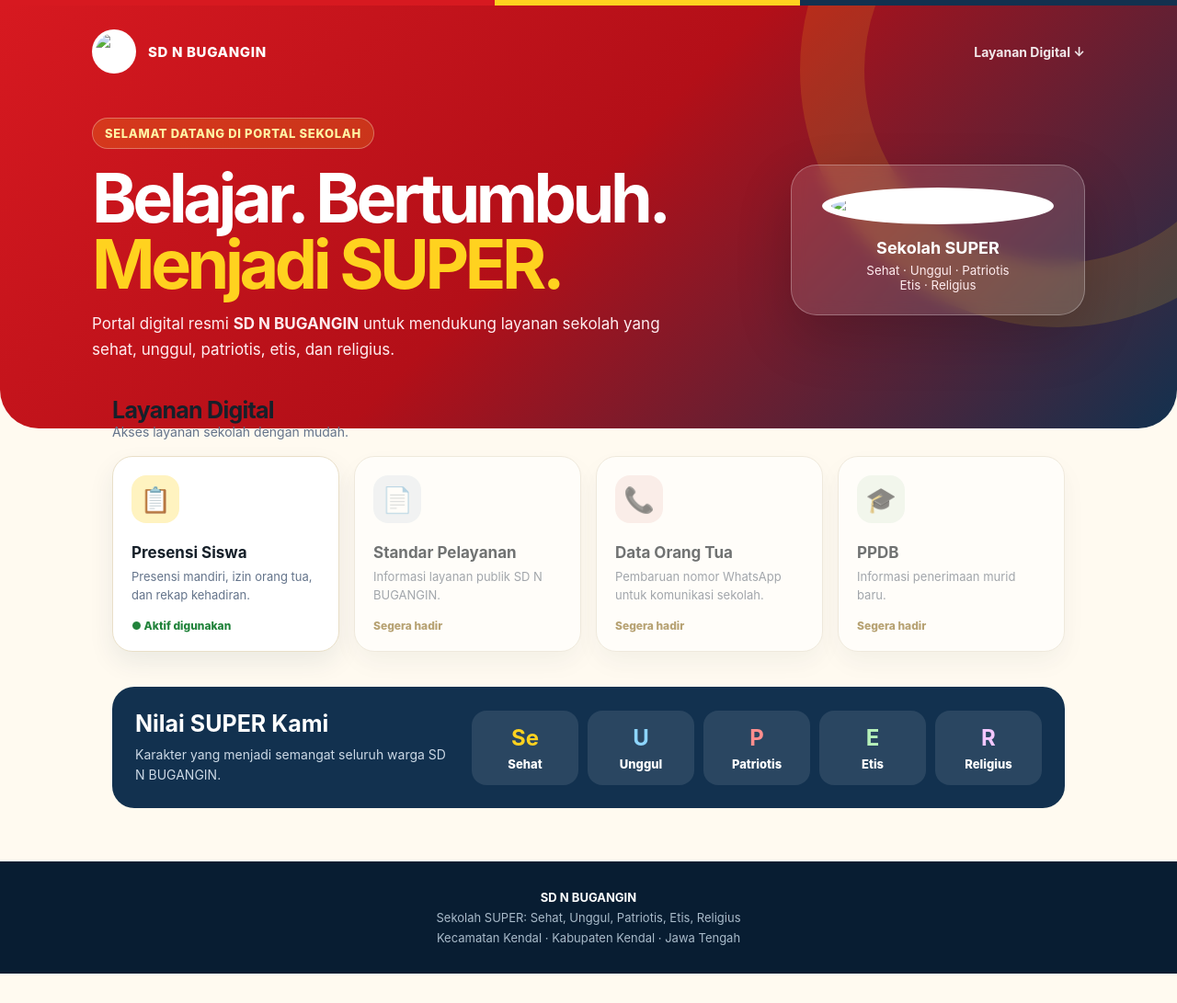
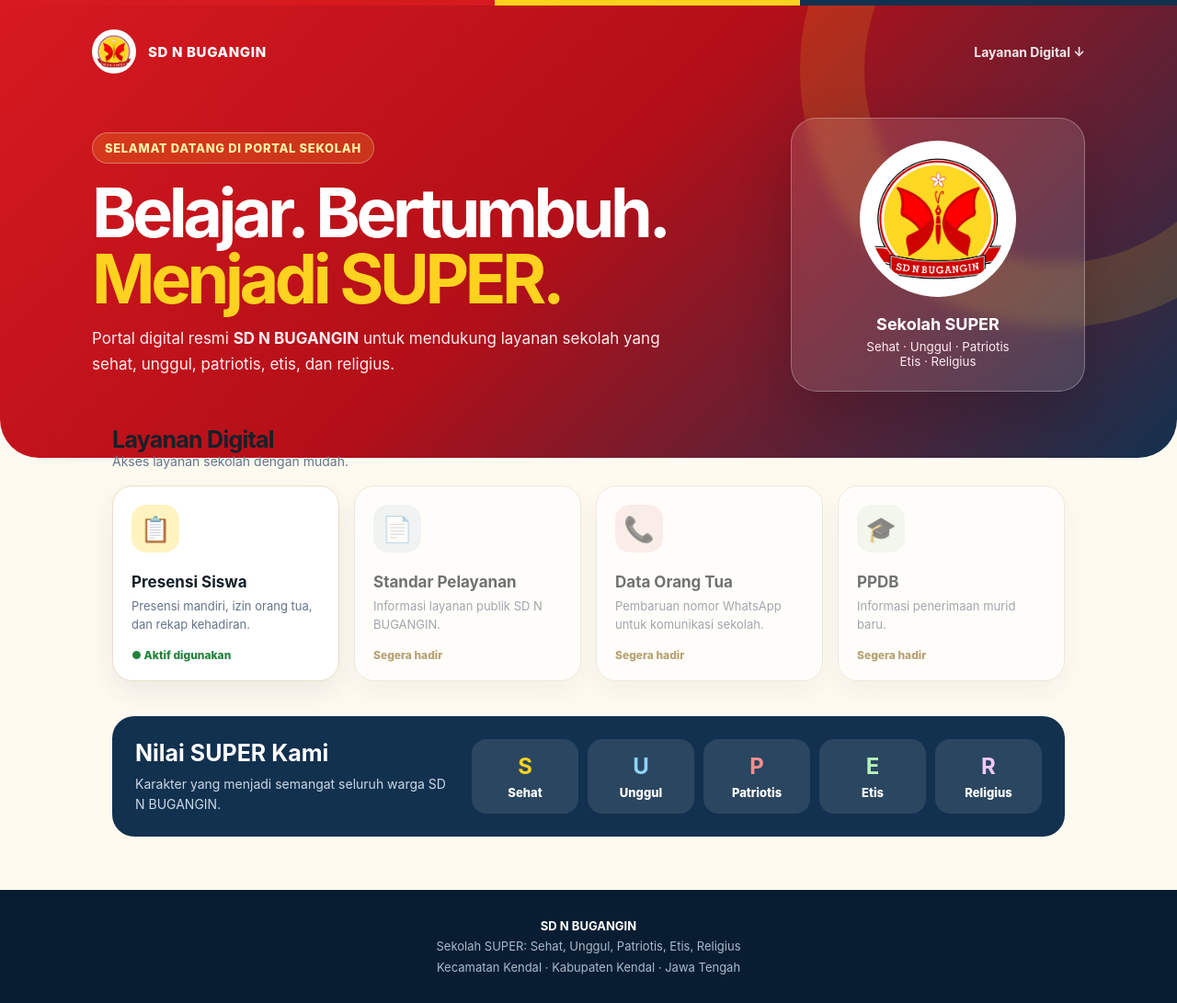
Before and after one commit to sdnbugangin/sdnbugangin.github.io, a plain HTML site: page index.html in a window 1280 px wide. Shown: the whole page at 92% size. Before the commit the page ends 1059 px from the top, so only its background shows below. Drawn offline with Linux system fonts and the light colour scheme.

Commit message:
Update index.html

```diff
--- a/index.html
+++ b/index.html
@@ -5,7 +5,7 @@
 <meta name="viewport" content="width=device-width, initial-scale=1.0">
 <meta name="theme-color" content="#d71920">
 <title>SD N BUGANGIN | Sekolah SUPER</title>
-<link rel="icon" type="image/png" href="LOGO BUGANGIN.png">
+<link rel="icon" type="image/png" href="logo.png">
 <style>
 :root{--red:#d71920;--red-dark:#9e1117;--yellow:#ffd21f;--blue:#12314f;--blue-dark:#081d32;--cream:#fffaf0;--ink:#16202a;--muted:#64748b;--line:#e9dfc8}
 *{box-sizing:border-box}html{scroll-behavior:smooth}body{margin:0;color:var(--ink);font-family:Inter,ui-sans-serif,system-ui,-apple-system,"Segoe UI",sans-serif;background:var(--cream)}
@@ -24,18 +24,18 @@ footer{background:#081d32;color:#a9bbca;text-align:center;padding:28px 22px;font
 <body>
 <div class="topline"></div>
 <header>
-  <nav class="nav"><div class="brand"><img src="LOGO BUGANGIN.png" alt="Logo SD N BUGANGIN"><span>SD N BUGANGIN</span></div><a href="#layanan">Layanan Digital &darr;</a></nav>
-  <div class="hero"><div><span class="eyebrow">SELAMAT DATANG DI PORTAL SEKOLAH</span><h1>Belajar. Bertumbuh.<br><span>Menjadi SUPER.</span></h1><p>Portal digital resmi <strong>SD N BUGANGIN</strong> untuk mendukung layanan sekolah yang sehat, unggul, patriotis, etis, dan religius.</p></div><div class="hero-card"><img src="LOGO BUGANGIN.png" alt="Logo resmi SD N BUGANGIN"><div><strong>Sekolah SUPER</strong><small>Sehat &middot; Unggul &middot; Patriotis<br>Etis &middot; Religius</small></div></div></div>
+  <nav class="nav"><div class="brand"><img src="logo.png" alt="Logo SD N BUGANGIN"><span>SD N BUGANGIN</span></div><a href="#layanan">Layanan Digital &darr;</a></nav>
+  <div class="hero"><div><span class="eyebrow">SELAMAT DATANG DI PORTAL SEKOLAH</span><h1>Belajar. Bertumbuh.<br><span>Menjadi SUPER.</span></h1><p>Portal digital resmi <strong>SD N BUGANGIN</strong> untuk mendukung layanan sekolah yang sehat, unggul, patriotis, etis, dan religius.</p></div><div class="hero-card"><img src="logo.png" alt="Logo resmi SD N BUGANGIN"><div><strong>Sekolah SUPER</strong><small>Sehat &middot; Unggul &middot; Patriotis<br>Etis &middot; Religius</small></div></div></div>
 </header>
 <main id="layanan">
   <div class="section-head"><div><h2>Layanan Digital</h2><p>Akses layanan sekolah dengan mudah.</p></div></div>
   <div class="services">
-    <a class="service" href="presensi/"><div class="icon">&#128203;</div><h3>Presensi Siswa</h3><p>Presensi mandiri, izin orang tua, dan rekap kehadiran.</p><span class="status">● Aktif digunakan</span></a>
+    <a class="service" href="presensi/"><div class="icon">&#128203;</div><h3>Presensi Siswa</h3><p>Presensi mandiri, izin orang tua, dan rekap kehadiran.</p><span class="status">&#9679; Aktif digunakan</span></a>
     <div class="service disabled"><div class="icon">&#128196;</div><h3>Standar Pelayanan</h3><p>Informasi layanan publik SD N BUGANGIN.</p><span class="status soon">Segera hadir</span></div>
     <div class="service disabled"><div class="icon">&#128222;</div><h3>Data Orang Tua</h3><p>Pembaruan nomor WhatsApp untuk komunikasi sekolah.</p><span class="status soon">Segera hadir</span></div>
     <div class="service disabled"><div class="icon">&#127891;</div><h3>PPDB</h3><p>Informasi penerimaan murid baru.</p><span class="status soon">Segera hadir</span></div>
   </div>
-  <section class="super"><div><h2>Nilai SUPER Kami</h2><p>Karakter yang menjadi semangat seluruh warga SD N BUGANGIN.</p></div><div class="super-list"><div class="super-item"><b>Se</b>Sehat</div><div class="super-item"><b>U</b>Unggul</div><div class="super-item"><b>P</b>Patriotis</div><div class="super-item"><b>E</b>Etis</div><div class="super-item"><b>R</b>Religius</div></div></section>
+  <section class="super"><div><h2>Nilai SUPER Kami</h2><p>Karakter yang menjadi semangat seluruh warga SD N BUGANGIN.</p></div><div class="super-list"><div class="super-item"><b>S</b>Sehat</div><div class="super-item"><b>U</b>Unggul</div><div class="super-item"><b>P</b>Patriotis</div><div class="super-item"><b>E</b>Etis</div><div class="super-item"><b>R</b>Religius</div></div></section>
 </main>
 <footer><strong>SD N BUGANGIN</strong><br>Sekolah SUPER: Sehat, Unggul, Patriotis, Etis, Religius<br>Kecamatan Kendal &middot; Kabupaten Kendal &middot; Jawa Tengah</footer>
 </body>
```
